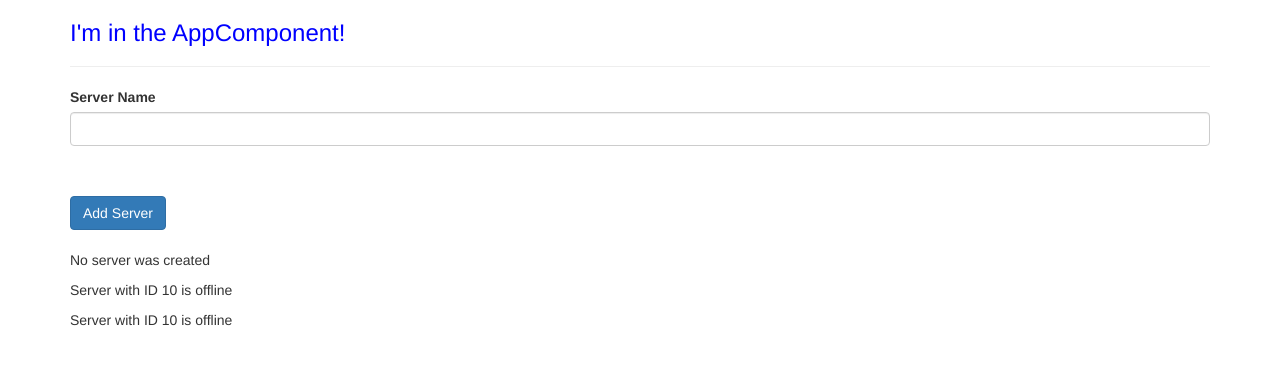
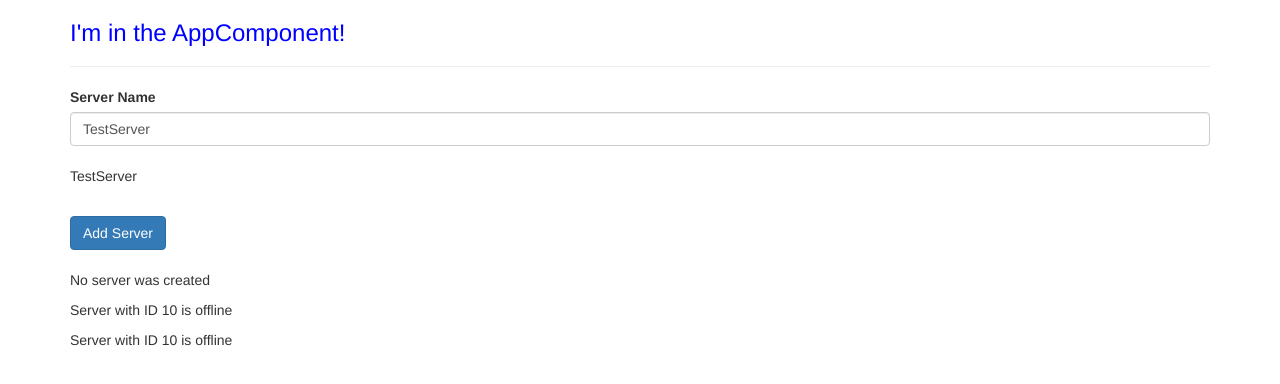
Before and after one commit to melarenina/angularTrial, an Angular app: page / in a window 1280 px wide. Shown: the top 384 px of the page. Built offline with nearby package versions, Linux system fonts and the light colour scheme.

Commit message:
Two Way DataBinding

```diff
--- a/src/app/servers/servers.component.html
+++ b/src/app/servers/servers.component.html
@@ -1,8 +1,15 @@
 <label>Server Name</label>
+<!--<input
+    type="text"
+    class="form-control"
+    (input)="onUpdateServerName($event)"
+>-->
+
+<!--Two way DataBinding-->
 <input
     type="text"
     class="form-control"
-    (input)="onUpdateServerName($event)"
+    [(ngModel)]="serverName"
 >
 
 <br />
--- a/src/app/servers/servers.component.ts
+++ b/src/app/servers/servers.component.ts
@@ -18,7 +18,7 @@ export class ServersComponent implements OnInit {
 
   allowNewServer = false;
   serverCreationStatus = 'No server was created';
-  serverName = '';
+  serverName = 'TestServer';
 
   constructor() {
 
```
